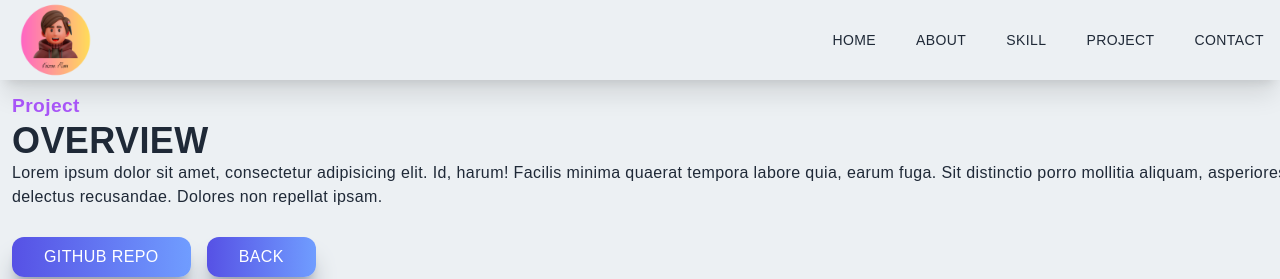
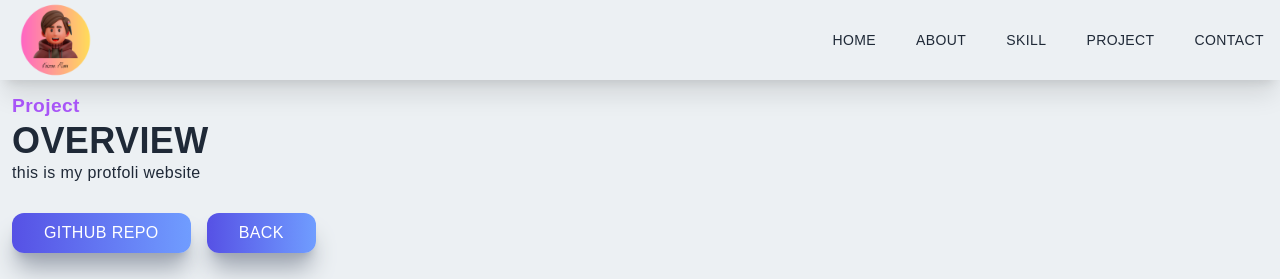
Before and after one commit to Faizan-Alam-1/my-portfolio-website, a Next.js app: page /property in a window 1280 px wide. Shown: the top 279 px of the page. Built offline with nearby package versions, Linux system fonts and the light colour scheme.

Commit message:
add project discription

```diff
--- a/pages/property.jsx
+++ b/pages/property.jsx
@@ -10,11 +10,7 @@ function property() {
     <div className='w-full m-3'>
           <p className='text-purple-500 font-semibold text-[1.2rem]'>Project</p>
           <h2 className='uppercase'>Overview</h2>
-          <p>Lorem ipsum dolor sit amet, consectetur adipisicing elit.
-              Id, harum! Facilis minima quaerat tempora labore quia,
-              earum fuga. Sit distinctio porro mollitia aliquam,
-              asperiores delectus recusandae.
-              Dolores non repellat ipsam.
+          <p> this is my protfoli website
             </p>
     </div>
 
```
